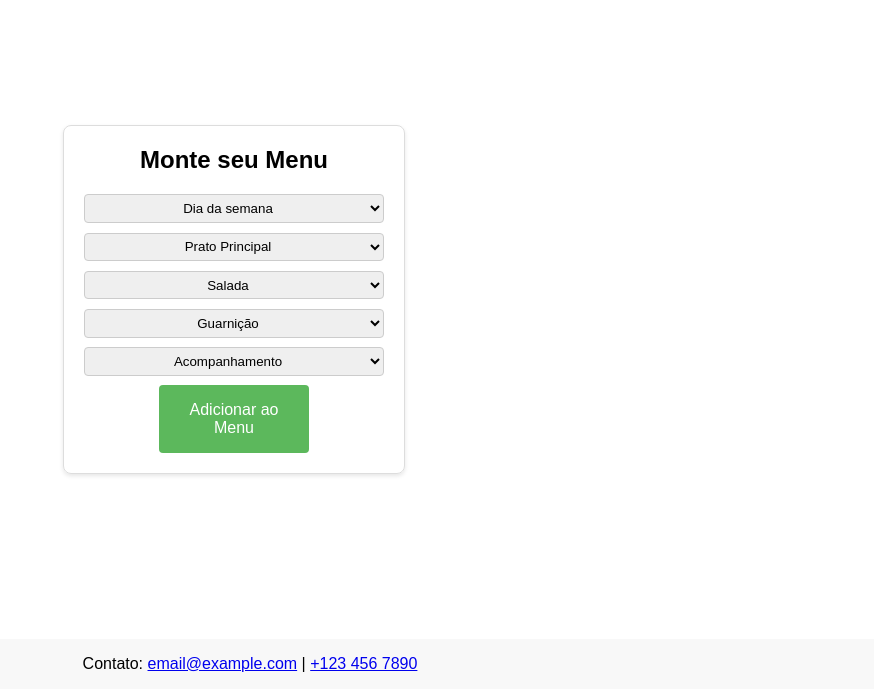
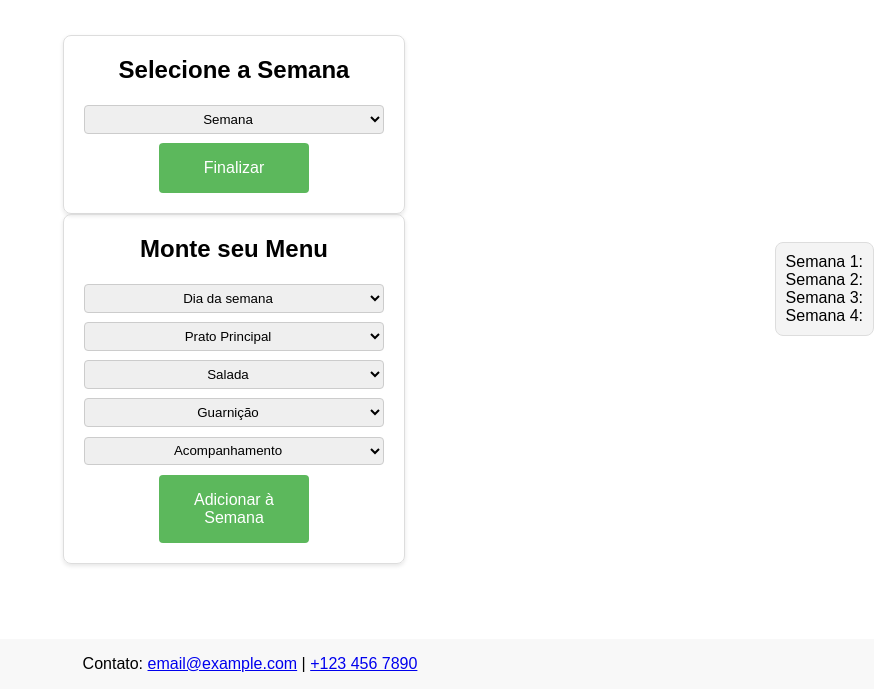
Before and after one commit to lionezajoao/almoco-sem-estresse, a FastAPI app: page /menu in a window 1280 px wide. Shown: the part 111-800 px from the top of the page, without its empty margins (406-1280 px from the left). Run offline with FastAPI, Linux system fonts and the light colour scheme; data that the repository does not hold is empty.

Commit message:
Updated readme.md and added week logic to the website

```diff
--- a/app/public/static/css/style.css
+++ b/app/public/static/css/style.css
@@ -11,6 +11,24 @@ body, html {
     margin: 0;
     padding: 0;
     overflow-x: hidden; /* Hide horizontal scrollbar if any */
+}
+
+.week-checker {
+    position: fixed;
+    top: 50%;
+    right: 0;
+    transform: translateY(-50%);
+    background: #f4f4f4;
+    padding: 10px;
+    border-radius: 8px;
+    border: 1px solid #ddd;
+    text-align: right;
+}
+
+/* Style for completed week */
+.week-complete {
+    color: #4CAF50; /* Green color for checkmark */
+    font-weight: bold;
 }
 
 .header {
--- a/app/public/static/js/index.js
+++ b/app/public/static/js/index.js
@@ -3,23 +3,35 @@ document.addEventListener("DOMContentLoaded", async function() {
     const salad = await retrieveSalad();
     const garrison = await retrieveGarrison();
     const followUp = await retrieveFollowUp();
-    const subscribeButton = document.getElementById("submit-menu-button");
+    const subscribeButton = document.getElementById("add-menu-button");
 
     addFormFields(document.getElementById("card-container").querySelector('.card'), mainPlate, salad, garrison, followUp);
 
     let boxCount = 0; // Counter for the number of summary boxes
+    let selectedMenus = []; // Array to store the selected menus
+    let menu = [];
 
-    document.getElementById("add-menu-button").addEventListener("click", function() {
+    document.getElementById("add-week-button").addEventListener("click", function() {
+        const weekChoice = document.getElementById("week-selector").value;
         const weekDay = document.getElementById("week-day").value;
 
-
-        if (weekDay) { // Check if weekDay is not empty
+        if (weekChoice && weekDay) { // Check if weekChoice and weekDay are not empty
             if (boxCount < 5) { // Check if the maximum number of boxes has been reached
                 const weekday = handleWeekDay(weekDay);
                 const mainDish = document.getElementById("main-dish").value;
                 const salad = document.getElementById("salad").value;
                 const sideDish = document.getElementById("side-dish").value;
                 const accompaniment = document.getElementById("accompaniment").value;
+
+                // Create a new menu object
+                menu.push({
+                    week_choice: weekChoice,
+                    weekday: weekDay,
+                    main_dish: mainDish,
+                    salad: salad,
+                    side_dish: sideDish,
+                    accompaniment: accompaniment
+                });
 
                 // Create a new box
                 const contentBox = document.createElement("div");
@@ -28,6 +40,7 @@ document.addEventListener("DOMContentLoaded", async function() {
                 // Create the content for the box
                 let content = `
                     <div class="content-item">
+                        <p>Semana: ${weekChoice}</p>
                         <p>Dia da semana: ${weekday}</p>
                         <p>Prato Principal: ${mainDish}</p>
                         <p>Salada: ${salad}</p>
@@ -43,8 +56,6 @@ document.addEventListener("DOMContentLoaded", async function() {
                 // Append the box to the summary container
                 document.getElementById("boxes-container").appendChild(contentBox);
                 subscribeButton.style.display = "block";
-
-                // Remove selected weekday from dropdown options
                 const weekDaySelect = document.getElementById("week-day");
                 const selectedOption = weekDaySelect.querySelector(`option[value="${weekDay}"]`);
                 selectedOption.remove();
@@ -58,60 +69,82 @@ document.addEventListener("DOMContentLoaded", async function() {
                         subscribeButton.style.display = "none";
                     }
 
-                    // Add removed weekday back to dropdown options
-                    const optionElement = document.createElement("option");
-                    optionElement.value = weekDay;
-                    optionElement.text = handleWeekDay(weekDay);
-                    weekDaySelect.appendChild(optionElement);
+                    // Remove the menu from the selectedMenus array
+                    selectedMenus = selectedMenus.filter(menu => menu.week_choice !== weekChoice && menu.weekday !== weekday);
                 });
 
                 boxCount++; // Increase the box count when a box is added
+
+                // Clear the form fields
+                document.getElementById("main-dish").value = "";
+                document.getElementById("salad").value = "";
+                document.getElementById("side-dish").value = "";
+                document.getElementById("accompaniment").value = "";
             } else {
                 console.log("Maximum number of summary boxes reached.");
             }
         } else {
-            console.log("Weekday is required to add a box.");
+            console.log("Week choice and weekday are required to add a box.");
         }
     });
 
-    // Add button and code to subscribe to the backend
-    document.getElementById("submit-menu-button").addEventListener("click", async function() {
-        try {
-            const boxes = document.getElementsByClassName("summary-box");
-            const boxContent = Array.from(boxes).map(box => {
-                const weekday = box.querySelector("p:nth-child(1)").textContent.split(":")[1].trim();
-                const mainDish = box.querySelector("p:nth-child(2)").textContent.split(":")[1].trim();
-                const salad = box.querySelector("p:nth-child(3)").textContent.split(":")[1].trim();
-                const sideDish = box.querySelector("p:nth-child(4)").textContent.split(":")[1].trim();
-                const accompaniment = box.querySelector("p:nth-child(5)").textContent.split(":")[1].trim();
-                return {
-                    weekday,
-                    main_dish: mainDish,
-                    salad,
-                    side_dish: sideDish,
-                    accompaniment
-                };
+    document.getElementById("add-menu-button").addEventListener("click", function() {
+
+
+        const weekChoice = document.getElementById("week-selector").value;
+        document.getElementById("week-selector").querySelector(`option[value="${weekChoice}"]`).remove();
+        const weekDays = ["mon", "tue", "wed", "thu", "fri"];
+
+        weekDays.forEach(day => {
+            const optionElement = document.createElement("option");
+            optionElement.value = day;
+            optionElement.text = handleWeekDay(day);
+            document.getElementById("week-day").appendChild(optionElement);
         });
 
+        document.getElementById("boxes-container").innerHTML = "";
+        boxCount = 0;
+        subscribeButton.style.display = "none";
+
+        selectedMenus.push(menu);
+
+        updateWeekChecker(selectedMenus);
+
+    });
+
+    // Add button and code to submit the menu to the backend
+    document.getElementById("finish-button").addEventListener("click", async function() {
+        if (selectedMenus.length > 0) {
+            try {
                 const response = await fetch("/menu/create_menu", {
                     method: "POST",
                     headers: {
                         "Content-Type": "application/json"
                     },
-                body: JSON.stringify(boxContent)
+                    body: JSON.stringify(selectedMenus)
                 });
 
                 if (response.ok) {
-                console.log("Subscribed successfully!");
+                    console.log("Menu added successfully!");
+
+                    // Clear the summary boxes
+                    document.getElementById("boxes-container").innerHTML = "";
+                    boxCount = 0;
+                    subscribeButton.style.display = "none";
+
+                    // Clear the selectedMenus array
+                    selectedMenus = [];
                 } else {
-                console.log("Failed to subscribe.");
+                    console.log("Failed to add menu.");
                 }
             } catch (error) {
-            console.error("An error occurred while subscribing:", error);
+                console.error("An error occurred while adding the menu:", error);
+            }
+        } else {
+            console.log("No menus to add.");
         }
     });
 });
-
 
 function handleWeekDay(weekDay) {
     switch (weekDay) {
@@ -129,6 +162,38 @@ function handleWeekDay(weekDay) {
             case "Invalid day":
     }
 }
+
+function updateWeekChecker(selectedMenus) {
+    // Assuming you have 5 days in a week and you want to check if all days have been selected for a week
+    const weekComplete = {
+        '1': false,
+        '2': false,
+        '3': false,
+        '4': false
+    };
+
+    // Check if all days for a week are selected
+    selectedMenus.forEach(menuWeek => {
+        if (menuWeek.length === 5) {
+            weekComplete[menuWeek[0].week_choice] = true;
+        }
+    });
+
+    // Update UI accordingly
+    for (const week in weekComplete) {
+        const weekElementId = `week-${week}-complete`;
+        let weekElement = document.getElementById(weekElementId);
+        if (!weekElement) {
+            // Create the element if it does not exist
+            weekElement = document.createElement("div");
+            weekElement.id = weekElementId;
+            // Add the weekElement to the sidebar or a specific location in your UI
+        }
+
+        weekElement.textContent = `Semana ${week}: ${weekComplete[week] ? '✓' : ''}`;
+    }
+}
+
 
 async function retrieveMainPlate() {
     const data = await fetch(`/menu/get_item_by_type?type=Prato principal`);
--- a/app/public/templates/menu.html
+++ b/app/public/templates/menu.html
@@ -18,7 +18,33 @@
         </a>
     </header>
 
+    <div class="week-checker" id="week-checker-sidebar">
+        <!-- Week completion status will be updated here by JavaScript -->
+        <div id="week-1-complete">Semana 1:</div>
+        <div id="week-2-complete">Semana 2:</div>
+        <div id="week-3-complete">Semana 3:</div>
+        <div id="week-4-complete">Semana 4:</div>
+    </div>
+
     <div class="body-content">
+        <div id="week-selector-container" class="card-container">
+            <div class="card">
+                <form class="card-form">
+                    <label class="card-title">Selecione a Semana</label>
+                    <div class="form-group">
+                        <select id="week-selector" name="week-selector" required>
+                            <option value="" disabled selected>Semana</option>
+                            <option value="1">Semana 1</option>
+                            <option value="2">Semana 2</option>
+                            <option value="3">Semana 3</option>
+                            <option value="4">Semana 4</option>
+                        </select>
+                        <button type="button" id="finish-button">Finalizar</button>
+                    </div>
+                </form>
+            </div>
+        </div>
+
         <div id="card-container" class="card-container">
             <div class="card">
                 <form class="card-form">
@@ -48,7 +74,7 @@
                             <option value="" disabled selected>Acompanhamento</option>
                             <!-- Options here -->
                         </select>
-                        <button type="button" id="add-menu-button">Adicionar ao Menu</button>
+                        <button type="button" id="add-week-button">Adicionar à Semana</button>
                     </div>
                 </form>
             </div>
@@ -56,7 +82,7 @@
 
         <div id="summary-container" class="summary-container">
             <div class="button-container">
-                <button type="button" id="submit-menu-button">Finalizar</button>
+                <button type="button" id="add-menu-button">Adicionar ao Menu</button>
             </div>
             <div id="boxes-container" class="boxes-container">
                 <!-- Stylized boxes will be added here -->
```
Also changed, not shown: README.md, 1 other file. Lines whose indentation alone changed are shown as unchanged.
